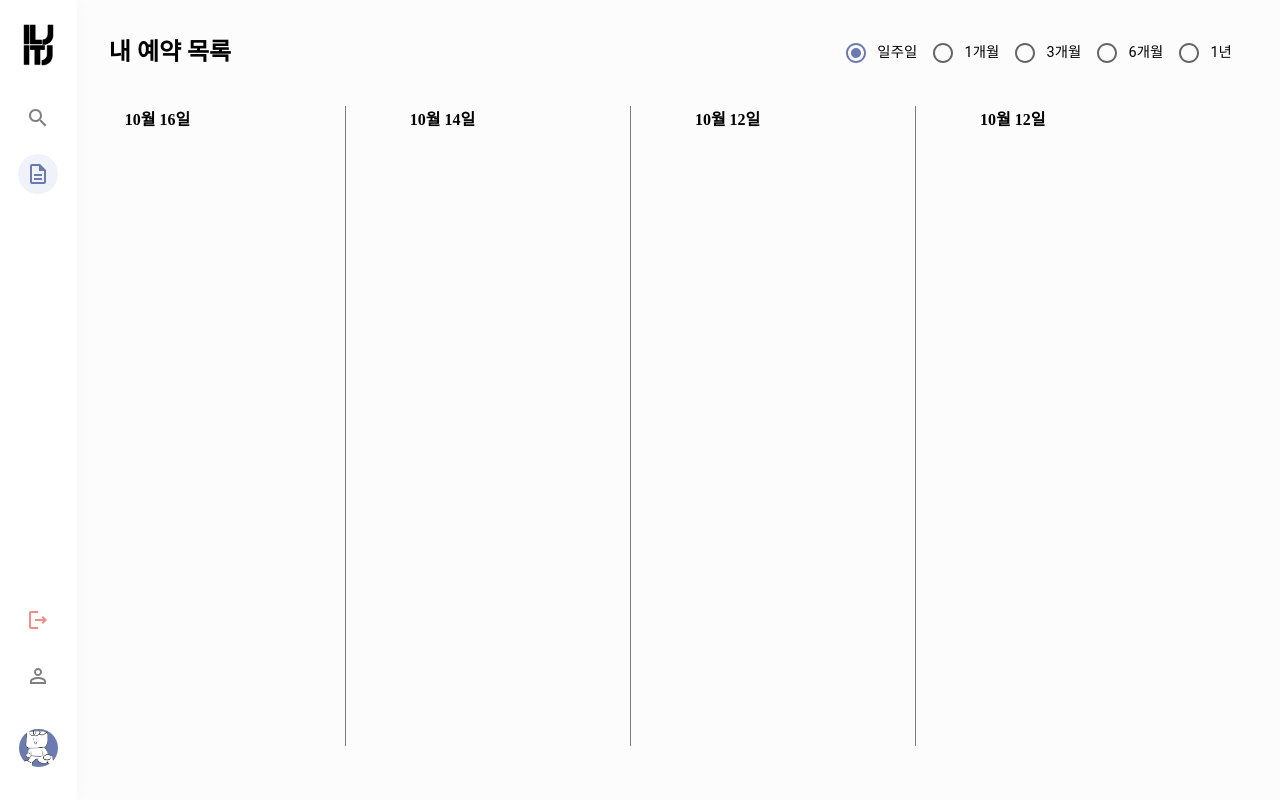
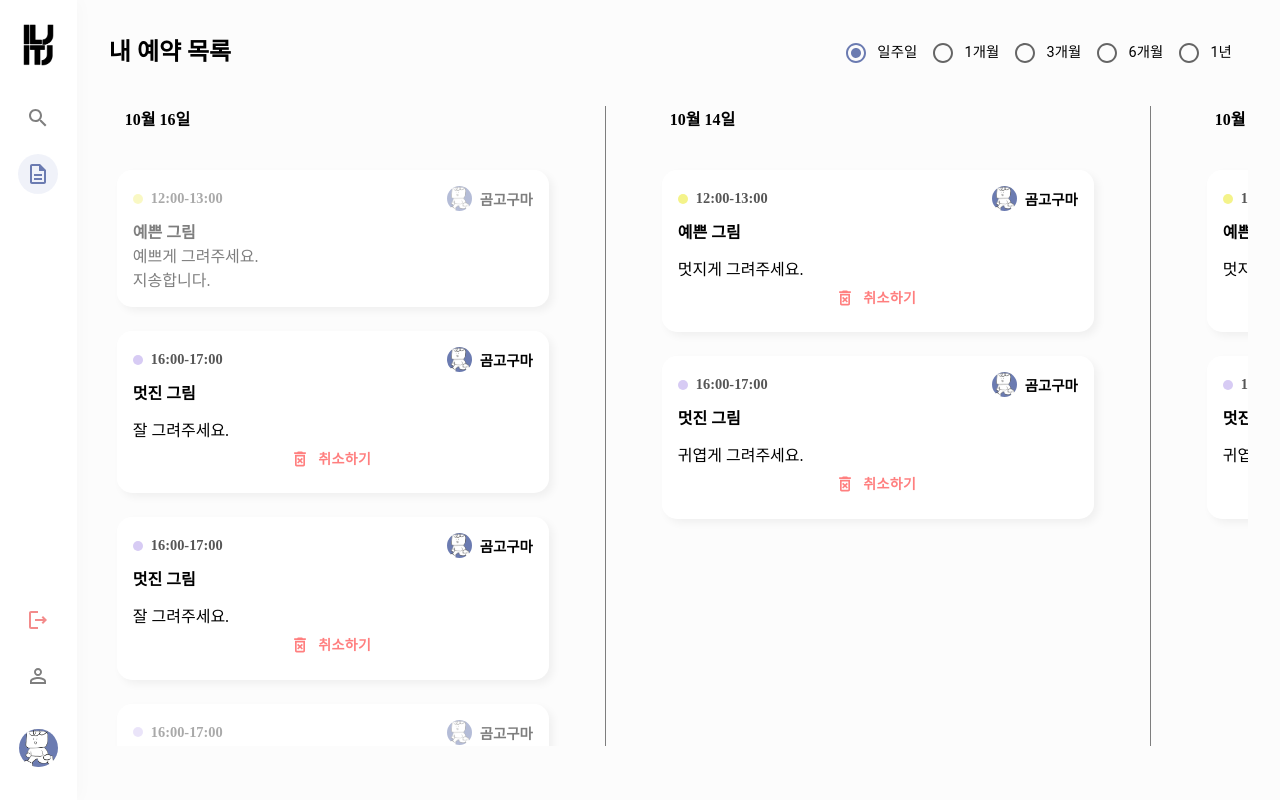
Before and after one commit to DAEUN9/IljungItjung, a React (Vite) app in the folder front/: page /reservation in a window 1280 px wide. Built offline with nearby package versions, Linux system fonts and the light colour scheme.

Commit message:
S07P31D106-51 [feat] : 예약 목록 아이템 컴포넌트 구현
- 취소 여부, 만료 여부에 따라 알맞은 일정 컴포넌트를 출력하도 함

```diff
--- a/front/src/components/Reservation/Reservation.tsx
+++ b/front/src/components/Reservation/Reservation.tsx
@@ -22,11 +22,123 @@ interface ReservationProps {
   list: ListType[];
 }
 
+interface CancelButtonProps {
+  detail: string;
+}
+
+// 취소 버튼
+const CancelButton = ({ detail }: CancelButtonProps) => {
+  return (
+    <div className={styles["cancel-button"]}>
+      <div className={styles["detail"]}>{detail}</div>
+      <div className={styles["button"]}>
+        <Button startIcon={<DeleteForeverOutlinedIcon />}>취소하기</Button>
+      </div>
+    </div>
+  );
+};
+
+// 취소 사유
+interface CancelReasonProps {
+  reason: string;
+  detail: string;
+}
+
+const CancelReason = ({ reason, detail }: CancelReasonProps) => {
+  return (
+    <div className={styles["cancel-reason"]}>
+      <div className={styles["detail"]}>{detail}</div>
+      <div className={styles["reason-wraaper"]}>{reason}</div>
+    </div>
+  );
+};
+
+/**
+ * 만료된 예약인지 아닌지 계산
+ * @returns 만료되었다면 true, 그렇지 않다면 false
+ */
+const calculateDate = (date: string, time: string): boolean => {
+  const today = new Date();
+  return false;
+};
+
 const Reservation = ({ date, list }: ReservationProps) => {
   return (
     <div className={styles.reservation}>
       <div className={styles.date}>{date}</div>
-      <div className={styles.list}></div>
+      <div className={styles.list}>
+        {list.map((item, index) => {
+          // 취소하거나 취소된 예약이면
+          if (item.isCanceled) {
+            if (item.cancelReason) {
+              return (
+                <Schedule
+                  key={index}
+                  isCanceled={true}
+                  color={item.color}
+                  time={item.time}
+                  userId={item.userId}
+                  userImg={item.userImg}
+                  userName={item.userName}
+                  category={item.category}
+                  render={() => (
+                    <CancelReason
+                      reason={item.cancelReason as string}
+                      detail={item.detail}
+                    />
+                  )}
+                />
+              );
+            } else {
+              return (
+                <Schedule
+                  key={index}
+                  isCanceled={true}
+                  color={item.color}
+                  time={item.time}
+                  userId={item.userId}
+                  userImg={item.userImg}
+                  userName={item.userName}
+                  category={item.category}
+                  render={() => (
+                    <div className={styles["detail"]}>{item.detail}</div>
+                  )}
+                />
+              );
+            }
+          } else {
+            if (calculateDate(date, item.time)) {
+              return (
+                <Schedule
+                  key={index}
+                  color={item.color}
+                  time={item.time}
+                  userId={item.userId}
+                  userImg={item.userImg}
+                  userName={item.userName}
+                  category={item.category}
+                  render={() => (
+                    <div className={styles["detail"]}>{item.detail}</div>
+                  )}
+                />
+              );
+            } else {
+              return (
+                <Schedule
+                  key={index}
+                  color={item.color}
+                  time={item.time}
+                  userId={item.userId}
+                  userImg={item.userImg}
+                  userName={item.userName}
+                  category={item.category}
+                  render={() => <CancelButton detail={item.detail} />}
+                />
+              );
+            }
+          }
+        })}
+      </div>
     </div>
   );
 };
```
